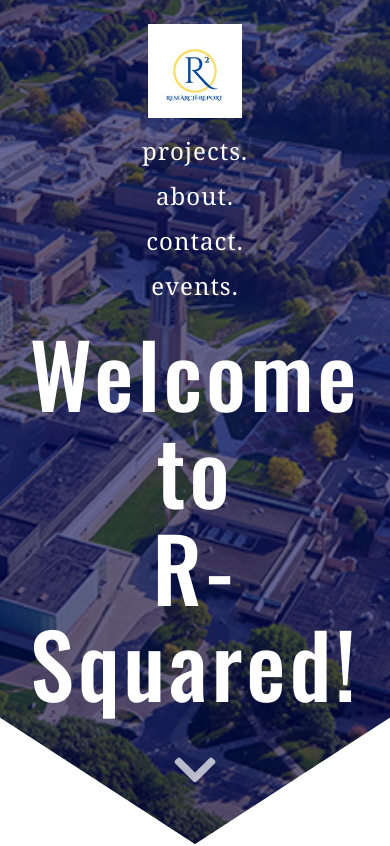
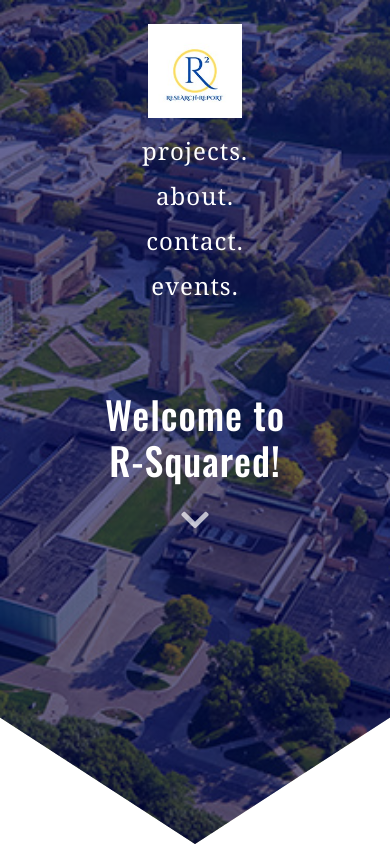
Before and after one commit to Vaibhavi-Manjarekar/rsquared-v1, a React (Create React App) app: page /rsquared-v1/about in a window 390 px wide. Shown: the top 846 px of the page. Built offline with nearby package versions, Linux system fonts and the light colour scheme.

Commit message:
fix header and about format for mobile

```diff
--- a/src/About/About.module.css
+++ b/src/About/About.module.css
@@ -144,7 +144,7 @@
   }
 
   .subsection:hover {
-    padding: 40px 20px; /* Prevent resizing on mobile */
+    padding: 40px 20px;
   }
 
   .card {
@@ -165,4 +165,19 @@
   .icon {
     font-size: 28px;
   }
+
+
 }
+
+@media (hover: hover) {
+  .card:hover {
+    transform: translateY(-20px);
+    box-shadow: 0 10px 20px rgba(0,0,0,0.2);
+    background-color: white;
+  }
+
+  .subsection:hover {
+    background-color: #001F3C;
+    padding: 80px 30px;
+  }
+}
--- a/src/Header/Header.module.css
+++ b/src/Header/Header.module.css
@@ -1,21 +1,19 @@
 @import url('https://fonts.googleapis.com/css2?family=Libre+Baskerville:wght@400;700&display=swap');
 @import url('https://fonts.googleapis.com/css2?family=Oswald:wght@500;700&display=swap');
 
-.header{
+.header {
     background: transparent;
     width: 100%;
-    height: 470px;
+    min-height: 470px;
     display: flex;
     flex-direction: column;
     align-items: center;
     justify-content: center;
-    padding: 0 12px;
+    padding: 0 16px;
     box-sizing: border-box;
     font-family: 'Oswald', sans-serif;
     font-weight: 700;
     letter-spacing: 4px;
-
-
 }
 
 .title {
@@ -40,3 +38,47 @@
     transform: translateY(-6px);
     opacity: 1;
 }
+
+@media (max-width: 768px) {
+    .header {
+        min-height: 350px;
+        letter-spacing: 2px;
+    }
+
+    .title {
+        font-size: 56px;
+    }
+
+    .downArrow {
+        font-size: 40px;
+        margin-top: 24px;
+    }
+}
+
+@media (max-width: 480px) {
+    .header {
+        min-height: 280px;
+        padding: 0 20px;
+        letter-spacing: 1px;
+    }
+
+    .title {
+        font-size: 38px;
+        line-height: 1.2;
+    }
+
+    .downArrow {
+        font-size: 32px;
+        margin-top: 20px;
+    }
+}
+
+@media (max-width: 360px) {
+    .title {
+        font-size: 32px;
+    }
+
+    .downArrow {
+        font-size: 28px;
+    }
+}
```
